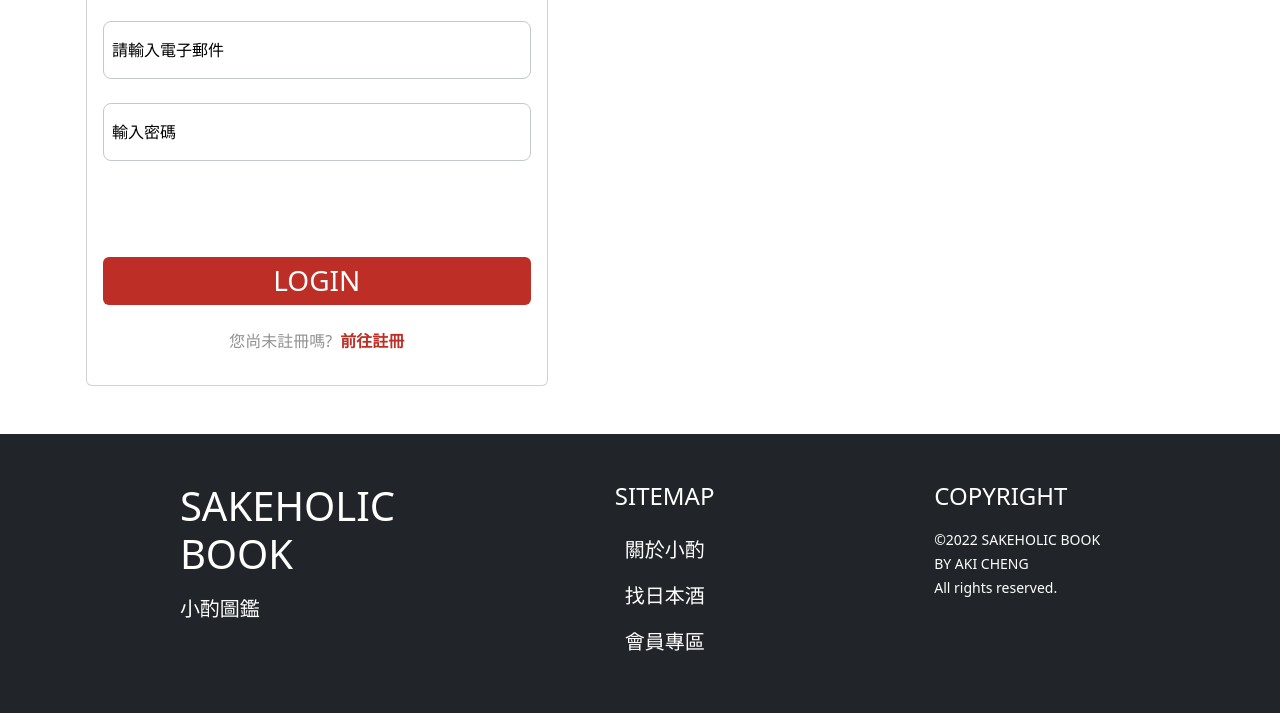
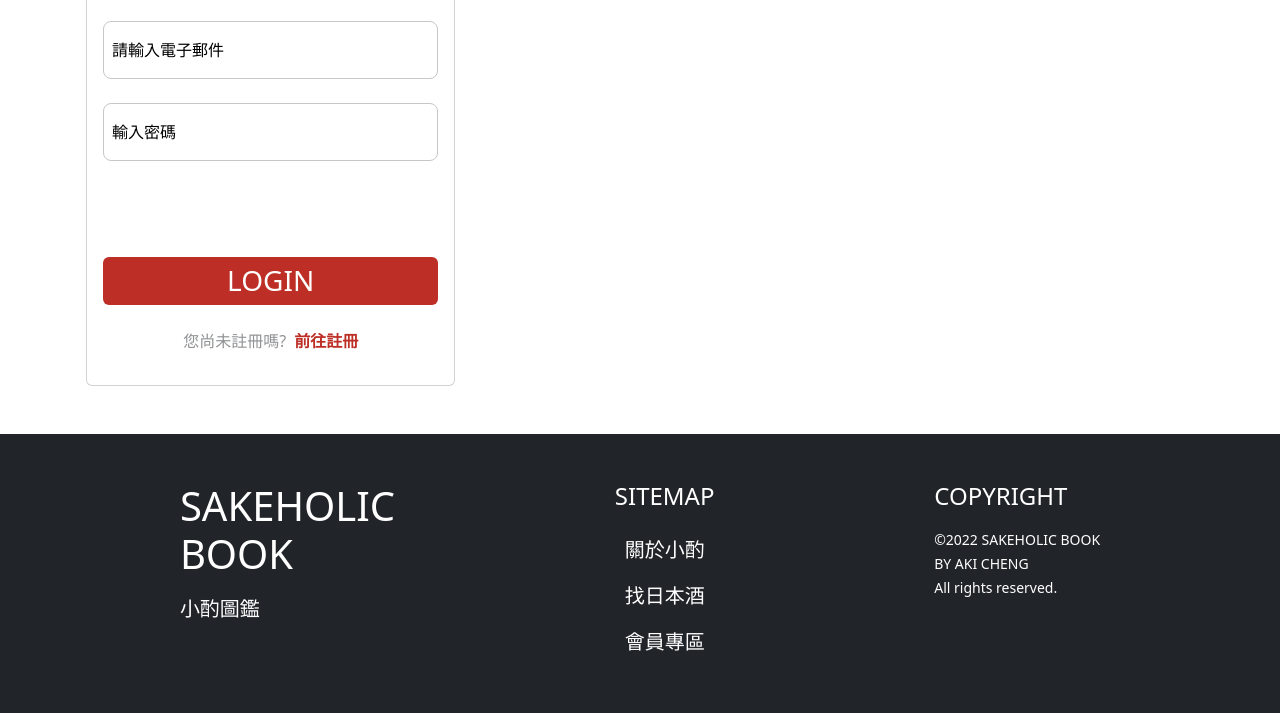
Before and after one commit to chris05160802/sakeholic, a plain HTML site: page html/login.html in a window 1280 px wide. Shown: the part 313-1026 px from the top of the page. Drawn offline with nearby package versions, Linux system fonts and the light colour scheme.

Commit message:
Revise login and sign up textbox col-xl-4

```diff
--- a/html/login.html
+++ b/html/login.html
@@ -71,7 +71,7 @@
     <section class="mb-5">
         <div class="container px-0 px-md-3">
             <div class="row w-100 m-0">
-                <div class="col-12 col-md-6 col-lg-5 p-0">
+                <div class="col-12 col-md-6 col-lg-5 col-xl-4 p-0">
                     <div class="card">
                         <div class="card-body">
                             <h5 class="card-title mx-1 mb-4 fw-medium">Welcome!</h5>
@@ -98,7 +98,6 @@
                                 <p class="text-body-tertiary">您尚未註冊嗎?<a href="../html/sign up.html" class="text-decoration-none ms-2 red fw-bold">前往註冊</a></p>
                             </div>
                         </form>
-                        </div>
                     </div>
                 </div>
                 <div class="col-7 d-lg-none"></div>
```
Also changed, not shown: html/sign up.html (+1 -2 lines).
